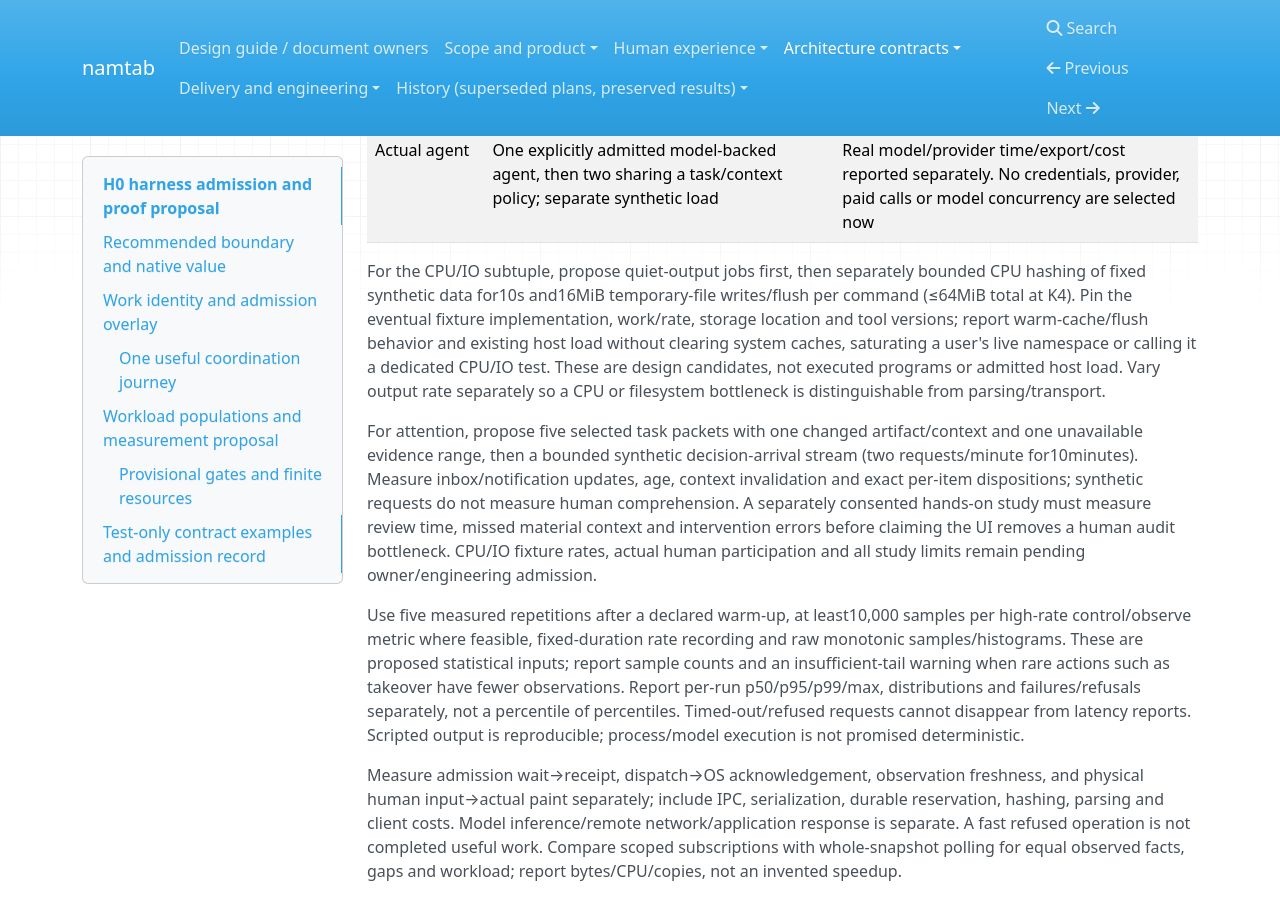
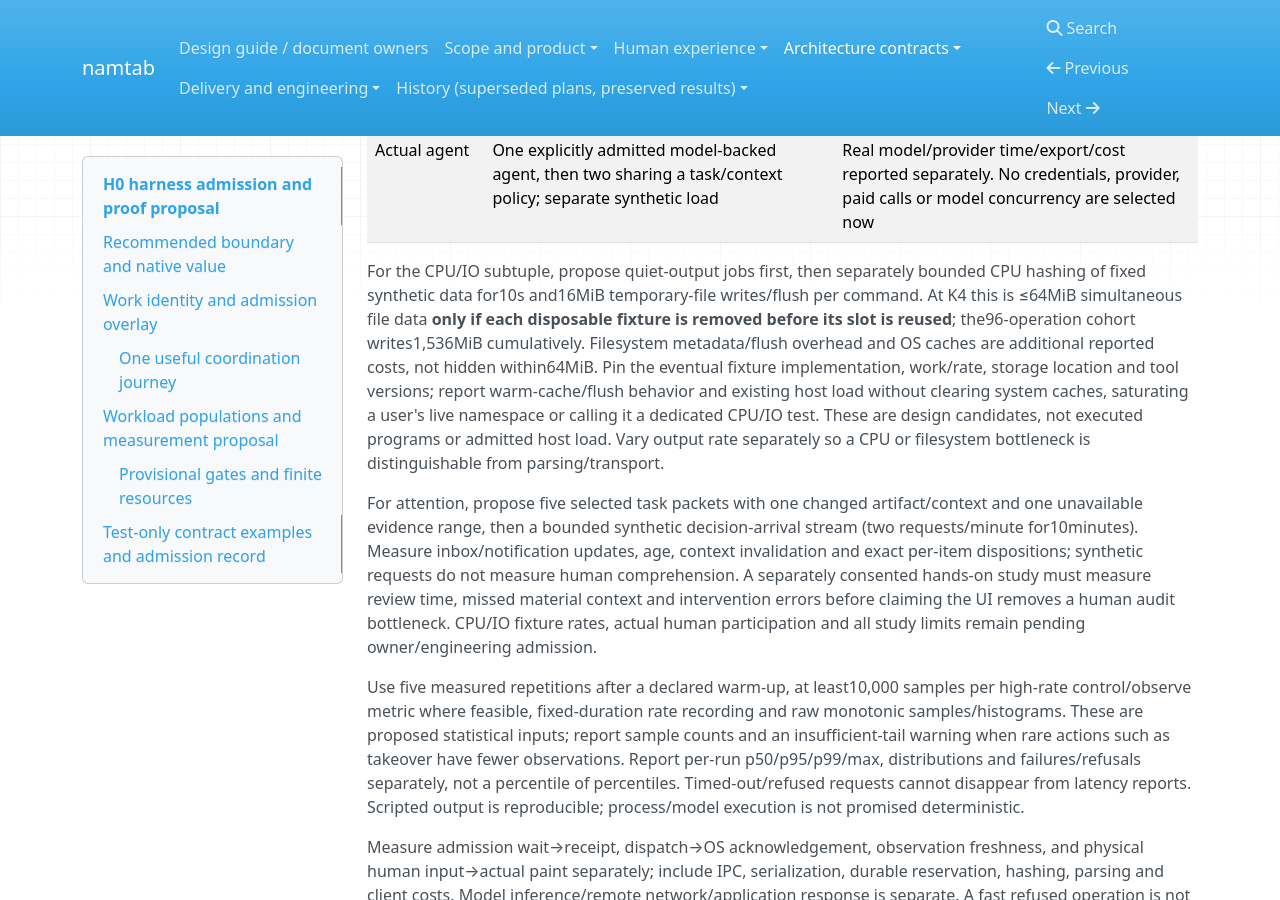
Before and after one commit to whoodes/namtab, an MkDocs documentation site: the page built from docs/engine/h0-harness-contracts.md, in a window 1280 px wide and 900 px high, scrolled down 4121 px. Built offline with MkDocs 1.6.1, drawn with Linux system fonts in a browser that asks for light colours; nearby versions of some CDN libraries.

Commit message:
Distinguish active storage from cumulative workload IO
Final review found that the proposed 64 MiB active file footprint could be
misread as the full 96-operation IO budget. State the slot-cleanup condition,
1536 MiB cumulative writes and separate filesystem/cache overhead explicitly.
This corrects a design proposal only; no workload is admitted or executed.

Validation: local links and staged whitespace checks pass.

```diff
--- a/docs/engine/h0-harness-contracts.md
+++ b/docs/engine/h0-harness-contracts.md
@@ -65,7 +65,7 @@ Read-only inspection on this VM reported **4 logical CPUs, 16,329,140 KiB MemTot
 | Flood / slow reader | Candidate R24/C26/K4/T2/M0; one finite1MiB/s stream and one paused subscriber for60s | Synthetic workload chosen to expose blocking; sweep volume before claiming a load ceiling. Backpressure can stall the producer; do not drop canonical bytes silently |
 | Actual agent | One explicitly admitted model-backed agent, then two sharing a task/context policy; separate synthetic load | Real model/provider time/export/cost reported separately. No credentials, provider, paid calls or model concurrency are selected now |
 
-For the CPU/IO subtuple, propose quiet-output jobs first, then separately bounded CPU hashing of fixed synthetic data for10s and16MiB temporary-file writes/flush per command (≤64MiB total at K4). Pin the eventual fixture implementation, work/rate, storage location and tool versions; report warm-cache/flush behavior and existing host load without clearing system caches, saturating a user's live namespace or calling it a dedicated CPU/IO test. These are design candidates, not executed programs or admitted host load. Vary output rate separately so a CPU or filesystem bottleneck is distinguishable from parsing/transport.
+For the CPU/IO subtuple, propose quiet-output jobs first, then separately bounded CPU hashing of fixed synthetic data for10s and16MiB temporary-file writes/flush per command. At K4 this is ≤64MiB simultaneous file data **only if each disposable fixture is removed before its slot is reused**; the96-operation cohort writes1,536MiB cumulatively. Filesystem metadata/flush overhead and OS caches are additional reported costs, not hidden within64MiB. Pin the eventual fixture implementation, work/rate, storage location and tool versions; report warm-cache/flush behavior and existing host load without clearing system caches, saturating a user's live namespace or calling it a dedicated CPU/IO test. These are design candidates, not executed programs or admitted host load. Vary output rate separately so a CPU or filesystem bottleneck is distinguishable from parsing/transport.
 
 For attention, propose five selected task packets with one changed artifact/context and one unavailable evidence range, then a bounded synthetic decision-arrival stream (two requests/minute for10minutes). Measure inbox/notification updates, age, context invalidation and exact per-item dispositions; synthetic requests do not measure human comprehension. A separately consented hands-on study must measure review time, missed material context and intervention errors before claiming the UI removes a human audit bottleneck. CPU/IO fixture rates, actual human participation and all study limits remain pending owner/engineering admission.
 
```
